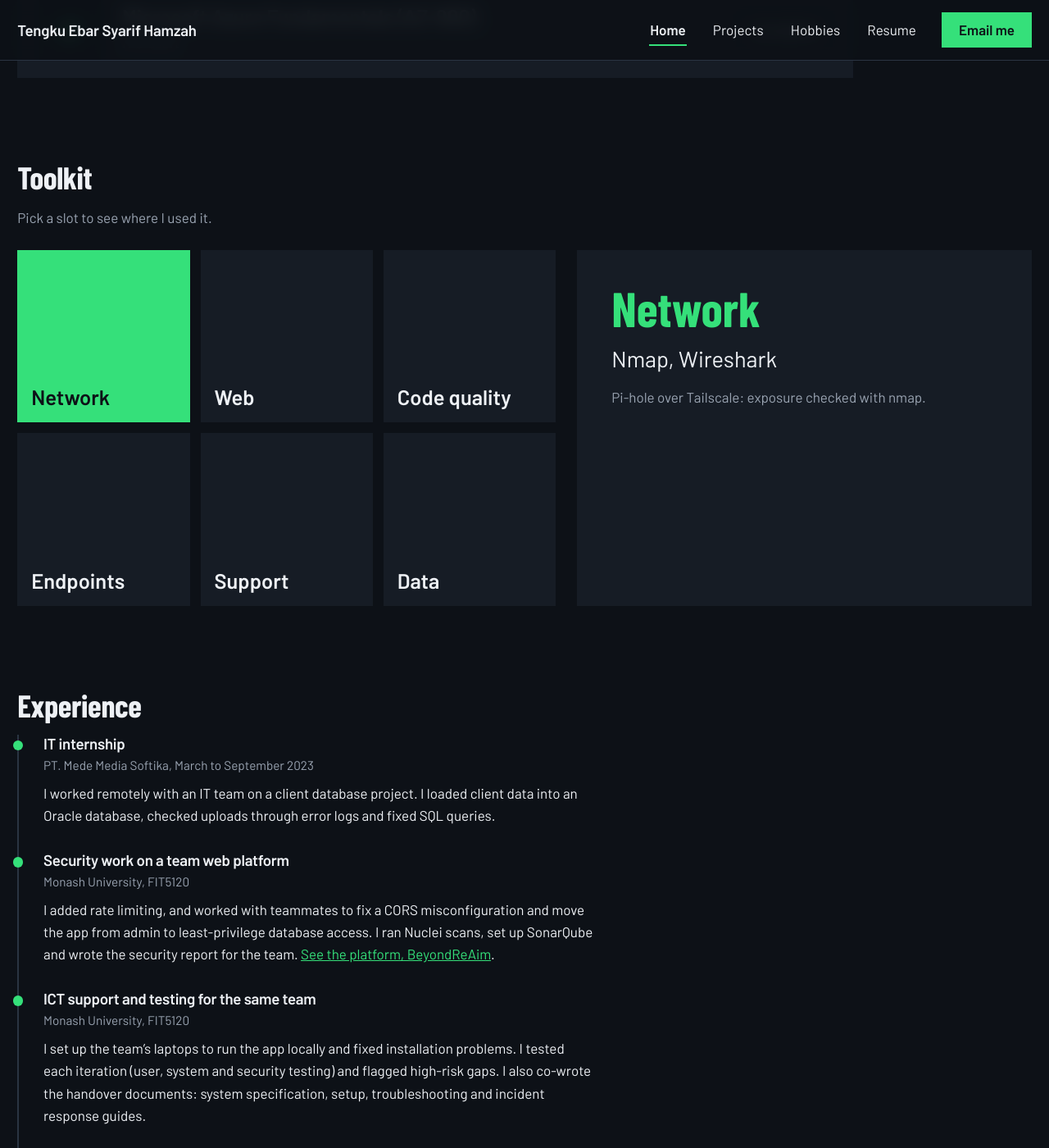
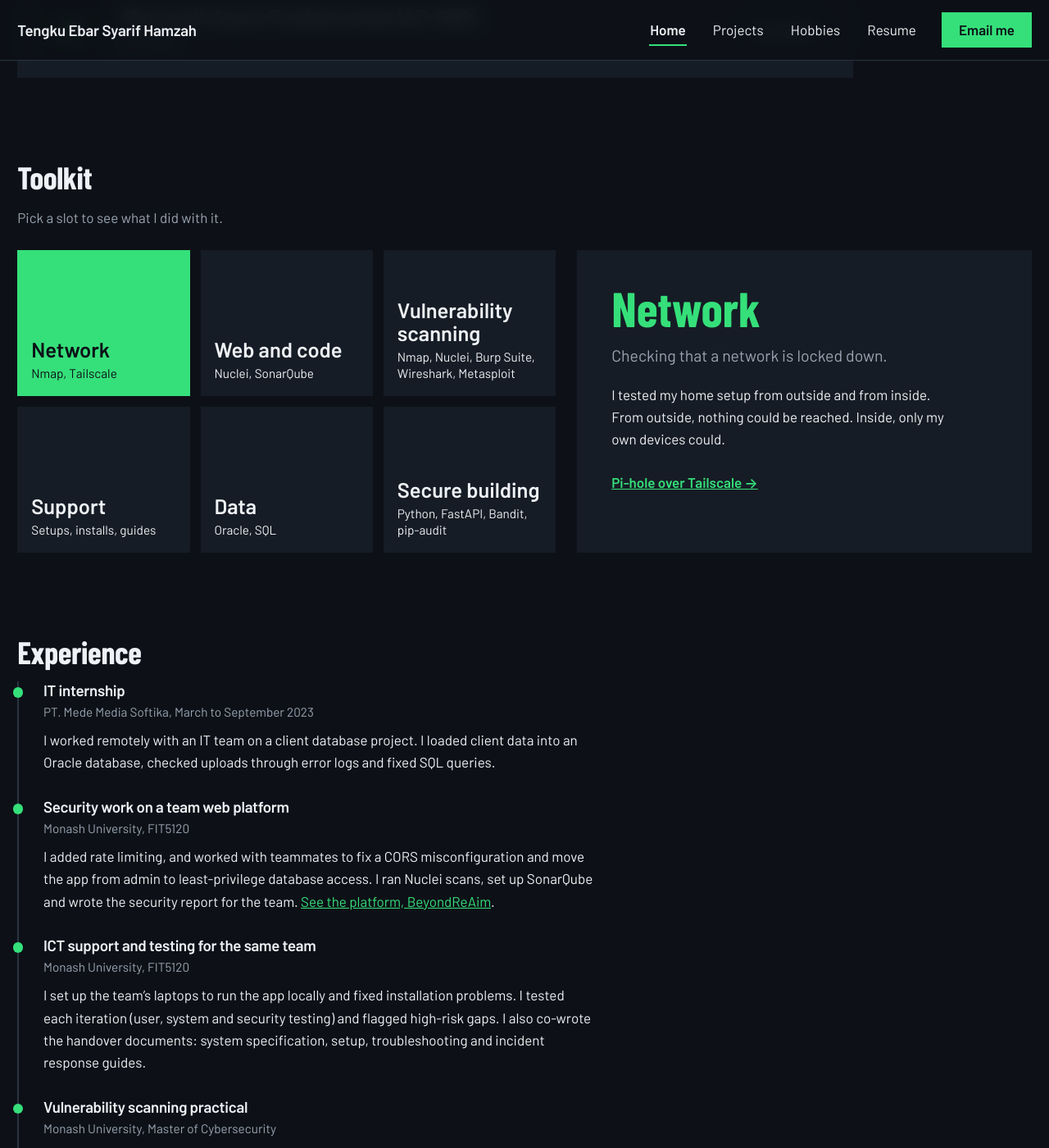
Before and after one commit to tengkuebar/tengkuebar.github.io, a Jekyll site: the page built from index.md, in a window 1280 px wide and 1400 px high, scrolled down 2144 px. Shown: the whole window at 82% size. Built offline with Jekyll 4.4.1, drawn with Linux system fonts in a browser that asks for light colours.

Commit message:
Toolkit: plain-language cards with what I did and a project link
Each slot now shows its tools on the tile, then what the tools are for, what I did (taken from
the case studies and repos) and a link to the project that backs it up. Slots merged to six.
The panel takes the height of its tallest slot so the tiles no longer resize on hover.

Co-Authored-By: Claude Sonnet 5.5 <noreply@anthropic.com>

```diff
--- a/_data/toolkit.yml
+++ b/_data/toolkit.yml
@@ -1,26 +1,49 @@
-# Toolkit slots shown on the Home page. Each slot lists the tools and where they were used.
-# Keep the "used" lines factual: they point at real projects and coursework.
+# Toolkit slots shown on the Home page, written for hiring managers: plain words, one or two short sentences.
+#   name        the tile label
+#   tools       shown on the tile under the label (the names recruiters search for)
+#   use         what the tools are for, in plain words (one short line)
+#   used        what I actually did, taken from the case studies and repos
+#   link        the page that backs it up; link_label is its text
+# Keep "used" factual. Do not rate skill levels or invent results.
 
 - name: Network
-  tools: "Nmap, Wireshark"
-  used: "Pi-hole over Tailscale: exposure checked with nmap."
+  tools: "Nmap, Tailscale"
+  use: "Checking that a network is locked down."
+  used: "I tested my home setup from outside and from inside. From outside, nothing could be reached. Inside, only my own devices could."
+  link: "/projects/pihole-tailscale/"
+  link_label: "Pi-hole over Tailscale"
 
-- name: Web
-  tools: "Burp Suite, Nuclei"
-  used: "BeyondReAim: Nuclei scans and a CORS fix."
+- name: Web and code
+  tools: "Nuclei, SonarQube"
+  use: "Finding weak spots before an app goes live."
+  used: "On the team's web app, I ran security scans and found bugs, including a misconfigured security setting (CORS). I helped fix and retest each one."
+  link: "/projects/beyondreaim/"
+  link_label: "BeyondReAim"
 
-- name: Code quality
-  tools: "SonarQube"
-  used: "BeyondReAim: SonarQube setup and the security report."
-
-- name: Endpoints
-  tools: "Metasploit"
-  used: "Monash vulnerability scanning practical."
+- name: Vulnerability scanning
+  tools: "Nmap, Nuclei, Burp Suite, Wireshark, Metasploit"
+  use: "Finding weaknesses in systems I'm allowed to test."
+  used: "I used all five in a hands-on practical in my Master of Cybersecurity at Monash."
+  link: "/resume/"
+  link_label: "Resume"
 
 - name: Support
-  tools: "Setups, installs, incident guides"
-  used: "FIT5120 team: laptops, testing and handover documents."
+  tools: "Setups, installs, guides"
+  use: "Getting people working again."
+  used: "I set up my team's laptops, fixed install problems, tested each version of the app and helped write the setup and troubleshooting guides."
+  link: "/projects/beyondreaim/"
+  link_label: "BeyondReAim"
 
 - name: Data
   tools: "Oracle, SQL"
-  used: "IT internship: Oracle loads, error logs and SQL fixes."
+  use: "Loading and checking data."
+  used: "On a remote internship, I loaded client data into a database, checked it through error logs and fixed SQL queries."
+  link: "/resume/"
+  link_label: "Resume"
+
+- name: Secure building
+  tools: "Python, FastAPI, Bandit, pip-audit"
+  use: "Directing code that protects itself."
+  used: "I set the requirements and reviewed DomainCheck, a website security checker that an AI assistant wrote. Automated tests and security scans guard it against misuse."
+  link: "/projects/domaincheck/"
+  link_label: "DomainCheck"
--- a/assets/css/style.css
+++ b/assets/css/style.css
@@ -1541,8 +1541,10 @@ pre {
 
 .slot {
   display: flex;
-  align-items: flex-end;
-  aspect-ratio: 1 / 1;
+  flex-direction: column;
+  justify-content: flex-end;
+  align-items: flex-start;
+  min-height: 9.5rem;
   padding: 1rem;
   border: 0;
   background: var(--card);
@@ -1577,17 +1579,31 @@ pre {
   line-height: 0.95;
 }
 
-.slot-tools {
-  margin: 0 0 1rem;
-  font-size: 1.6rem;
-  line-height: 1.2;
+/* The tools sit on the tile, under its label */
+.slot-sub {
+  margin-top: 0.35rem;
+  font-size: 0.9rem;
+  font-weight: 400;
+  line-height: 1.3;
+}
+
+/* Panel: what the tools are for (quiet), what I did (full colour), and where to see it */
+.slot-use {
+  margin: 0 0 1.25rem;
+  color: var(--text-muted);
+  font-size: 1.15rem;
+  line-height: 1.3;
 }
 
 .slot-used {
-  margin: 0;
-  max-width: 40ch;
-  color: var(--text-muted);
+  margin: 0 0 1.5rem;
+  max-width: 44ch;
   line-height: 1.6;
+}
+
+.slot-link {
+  margin: 0;
+  font-weight: 600;
 }
 
 .slot-fallback {
@@ -1599,14 +1615,16 @@ pre {
 /* The detail text fades out quickly, home.js swaps it, then it fades back in a little slower.
    Transitions, so a quick second pick retargets from where it is instead of restarting. */
 .slot-name,
-.slot-tools,
-.slot-used {
+.slot-use,
+.slot-used,
+.slot-link {
   transition: opacity 120ms var(--ease-out), transform 120ms var(--ease-out);
 }
 
 .slot-name.is-swapping,
-.slot-tools.is-swapping,
-.slot-used.is-swapping {
+.slot-use.is-swapping,
+.slot-used.is-swapping,
+.slot-link.is-swapping {
   opacity: 0;
   transform: translateY(4px);
   transition-duration: 80ms;
@@ -1817,8 +1835,7 @@ a.feature-media.has-image:active {
   }
 
   .slot {
-    aspect-ratio: auto;
-    min-height: 5rem;
+    min-height: 7rem;
   }
 
   .slot-panel {
@@ -1893,8 +1910,9 @@ a.feature-media.has-image:active {
   }
 
   .slot-name.is-swapping,
-  .slot-tools.is-swapping,
-  .slot-used.is-swapping {
+  .slot-use.is-swapping,
+  .slot-used.is-swapping,
+  .slot-link.is-swapping {
     transform: none;
   }
 
--- a/assets/js/home.js
+++ b/assets/js/home.js
@@ -97,12 +97,38 @@
   if (toolkit) {
     const slots = [...toolkit.querySelectorAll('.slot')];
     const name = toolkit.querySelector('[data-slot-name]');
-    const tools = toolkit.querySelector('[data-slot-tools]');
+    const use = toolkit.querySelector('[data-slot-use]');
     const used = toolkit.querySelector('[data-slot-used]');
-    const bits = [name, tools, used];
+    const linkWrap = toolkit.querySelector('.slot-link');
+    const link = toolkit.querySelector('[data-slot-link]');
+    const bits = [name, use, used, linkWrap];
+    const panel = toolkit.querySelector('.slot-panel');
     let current = slots[0];
     let intent = 0;
     let swapTimer = 0;
+    const fill = (slot) => {
+      name.textContent = slot.dataset.name;
+      use.textContent = slot.dataset.use;
+      used.textContent = slot.dataset.used;
+      link.textContent = slot.dataset.linkLabel + ' →';
+      link.href = slot.dataset.link;
+    };
+    // Give the panel the height of its tallest slot, so switching slots never changes the layout
+    // (the tile grid stretches to match the panel, so a changing panel made the tiles grow and shrink).
+    const fit = () => {
+      panel.style.minHeight = '';
+      let tallest = 0;
+      slots.forEach((slot) => {
+        fill(slot);
+        tallest = Math.max(tallest, panel.offsetHeight);
+      });
+      fill(current);
+      panel.style.minHeight = tallest + 'px';
+    };
+    let fitTimer = 0;
+    addEventListener('resize', () => { clearTimeout(fitTimer); fitTimer = setTimeout(fit, 150); });
+    if (document.fonts && document.fonts.ready) document.fonts.ready.then(fit);
+    fit();
     const pick = (slot) => {
       if (slot === current) return;
       current = slot;
@@ -112,9 +138,7 @@
       bits.forEach((el) => el.classList.add('is-swapping'));
       clearTimeout(swapTimer);
       swapTimer = setTimeout(() => {
-        name.textContent = current.textContent;
-        tools.textContent = current.dataset.tools;
-        used.textContent = current.dataset.used;
+        fill(current);
         bits.forEach((el) => el.classList.remove('is-swapping'));
       }, reduce ? 0 : 80);
     };
--- a/index.md
+++ b/index.md
@@ -95,23 +95,24 @@ redirect_from: /about/
 
 <section aria-labelledby="toolkit-heading">
   <h2 id="toolkit-heading">Toolkit</h2>
-  <p class="section-note">Pick a slot to see where I used it.</p>
+  <p class="section-note">Pick a slot to see what I did with it.</p>
   <div class="toolkit" data-toolkit>
     <div class="slot-grid">
       {% for slot in site.data.toolkit %}
-      <button class="slot" type="button" data-tools="{{ slot.tools }}" data-used="{{ slot.used }}" aria-pressed="{% if forloop.first %}true{% else %}false{% endif %}">{{ slot.name }}</button>
+      <button class="slot" type="button" data-name="{{ slot.name }}" data-use="{{ slot.use }}" data-used="{{ slot.used }}" data-link="{{ slot.link | relative_url }}" data-link-label="{{ slot.link_label }}" aria-pressed="{% if forloop.first %}true{% else %}false{% endif %}"><span class="slot-label">{{ slot.name }}</span><span class="slot-sub">{{ slot.tools }}</span></button>
       {% endfor %}
     </div>
     <div class="slot-panel" aria-live="polite">
       {% assign first = site.data.toolkit | first %}
       <p class="slot-name" data-slot-name>{{ first.name }}</p>
-      <p class="slot-tools" data-slot-tools>{{ first.tools }}</p>
+      <p class="slot-use" data-slot-use>{{ first.use }}</p>
       <p class="slot-used" data-slot-used>{{ first.used }}</p>
+      <p class="slot-link"><a href="{{ first.link | relative_url }}" data-slot-link>{{ first.link_label }} &rarr;</a></p>
     </div>
   </div>
   <noscript>
     <ul class="slot-fallback">
-      {% for slot in site.data.toolkit %}<li><strong>{{ slot.name }}</strong>: {{ slot.tools }}. {{ slot.used }}</li>{% endfor %}
+      {% for slot in site.data.toolkit %}<li><strong>{{ slot.name }}</strong> ({{ slot.tools }}): {{ slot.used }} <a href="{{ slot.link | relative_url }}">{{ slot.link_label }}</a></li>{% endfor %}
     </ul>
   </noscript>
 </section>
```
